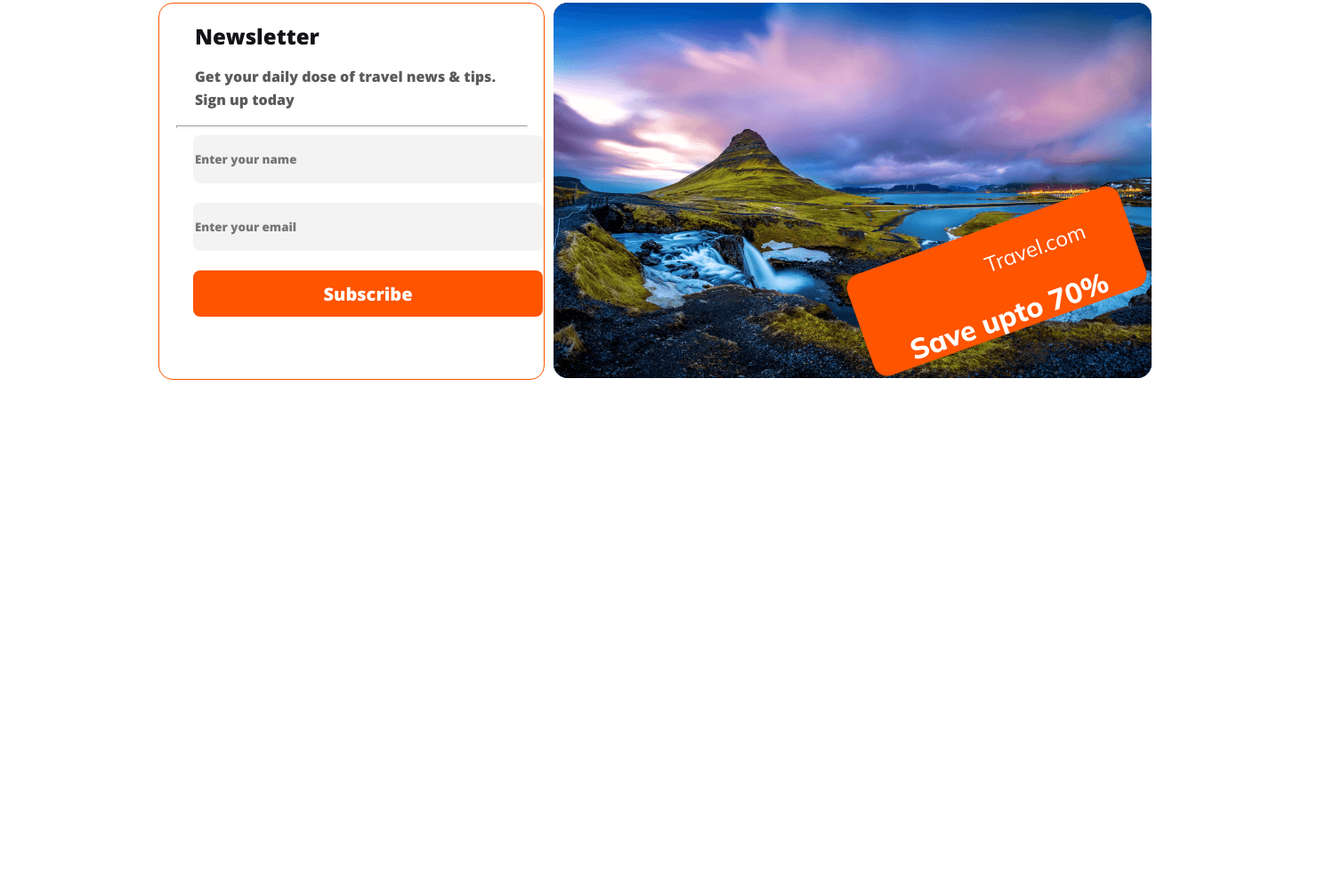
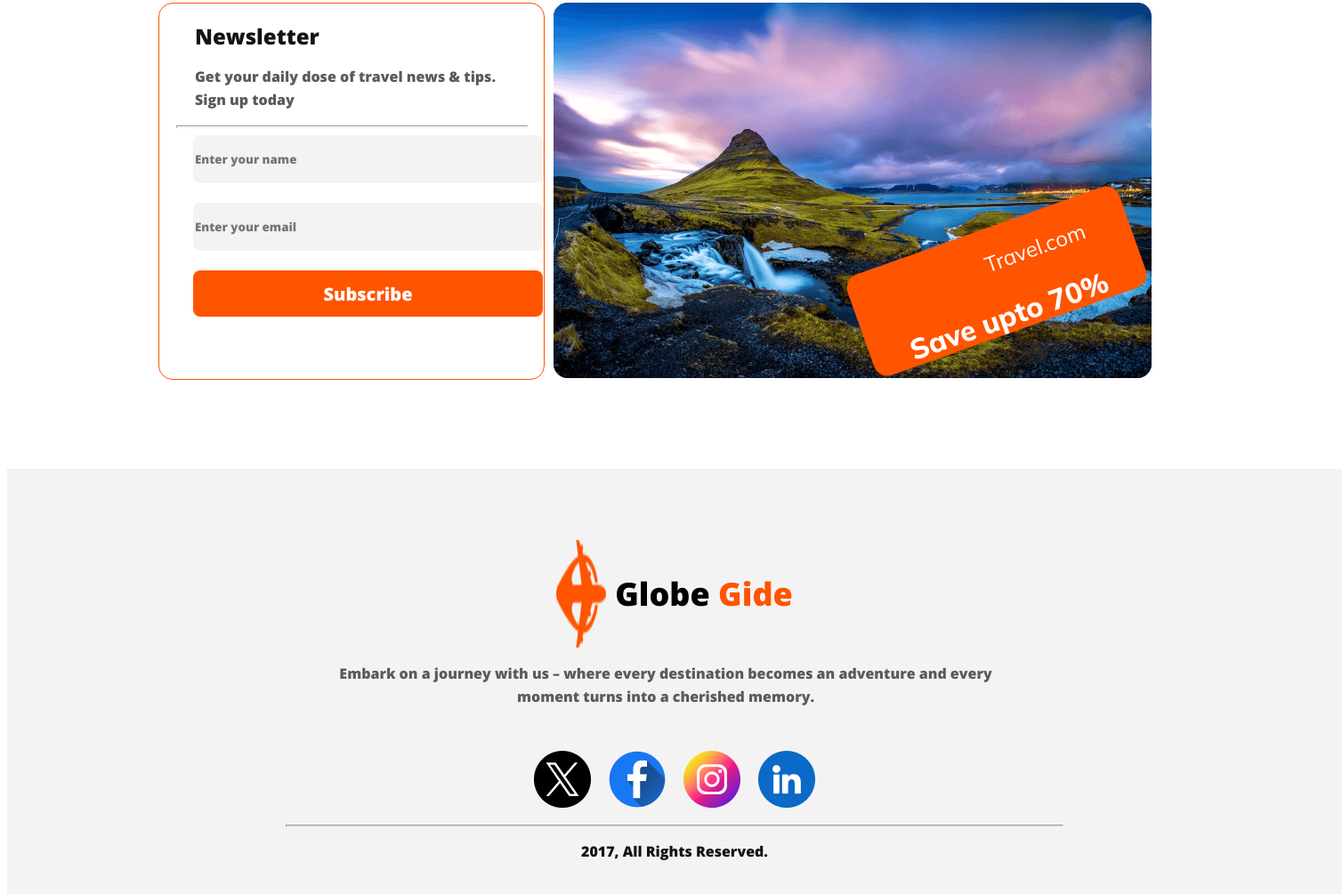
Before and after one commit to indraghosh02/Travel-Website, a plain HTML site: page index.html in a window 1280 px wide. Shown: the part 3559-4564 px from the top of the page at 89% size, 1508 px wide, since content can reach past the window. Before the commit the page ends 3994 px from the top, so only its background shows below. Drawn offline with nearby package versions, Linux system fonts and the light colour scheme.

Commit message:
footer added

```diff
--- a/index.html
+++ b/index.html
@@ -185,7 +185,28 @@
 
 
     </main>
-    <footer>
+    <footer class="footer">
+        <div class="footer-1">
+            <div class="ftitle">
+                <img class="foot-img" src="Images/Group 40071 (2).png" alt="">
+                <h3 class="section-title">Globe <span style="color:#FF5400 ;">Gide</span> </h3>
+        </div>
+        <div class="foot-p">
+            <p>Embark on a journey with us – where every destination becomes an adventure and every moment turns into a cherished memory.</p>
+        </div>
+        <br>
+        <div class="footer-png">
+            <img src="images/Twitter.png" alt="">
+            <img src="images/Facebook.png" alt="">
+            <img src="images/Instagram.png" alt="">
+            <img src="images/Linkedin.png" alt="">
+
+        </div>
+        <hr>
+        <div  class="footer-head-section2" >
+            <p >2017, All Rights Reserved.</p>
+
+         </div>
 
     </footer>
 
--- a/styles/style.css
+++ b/styles/style.css
@@ -384,7 +384,48 @@ font-size: 20px;
     line-height: normal;
     text-align: center;
 }
-
+.footer{
+    width: 1500px;
+    height: 550px;
+    background: rgba(19, 19, 24, 0.05);
+    margin-top: 100px;
+}
+.ftitle{
+    display: flex;
+    justify-content: center;
+    padding-top: 80px;
+    gap: 10px;
+}
+.foot-p p{
+    max-width: 800px;
+    color: #5A5A5D;
+text-align: center;
+font-size: 16px;
+font-style: normal;
+font-weight: 400;
+line-height: 26px;
+padding-left: 340px;
+}
+.footer-png{
+    display: flex;
+    justify-content: center;
+    gap: 20px;
+    padding-top: 10px;
+    padding-bottom: 10px;
+}
+.footer hr{
+    width: 872px;
+height: 1px;
+background: rgba(19, 19, 24, 0.10);
+}
+.footer-head-section2{
+color: #131318;
+font-size: 16px;
+font-style: normal;
+font-weight: 300;
+line-height: normal;
+text-align: center;
+}
 
 @media screen and (max-width: 600px)
 {
```
Also changed, not shown: Images/Facebook.png (added), Images/Instagram.png (added), Images/Linkedin.png (added), Images/Twitter.png (added).
